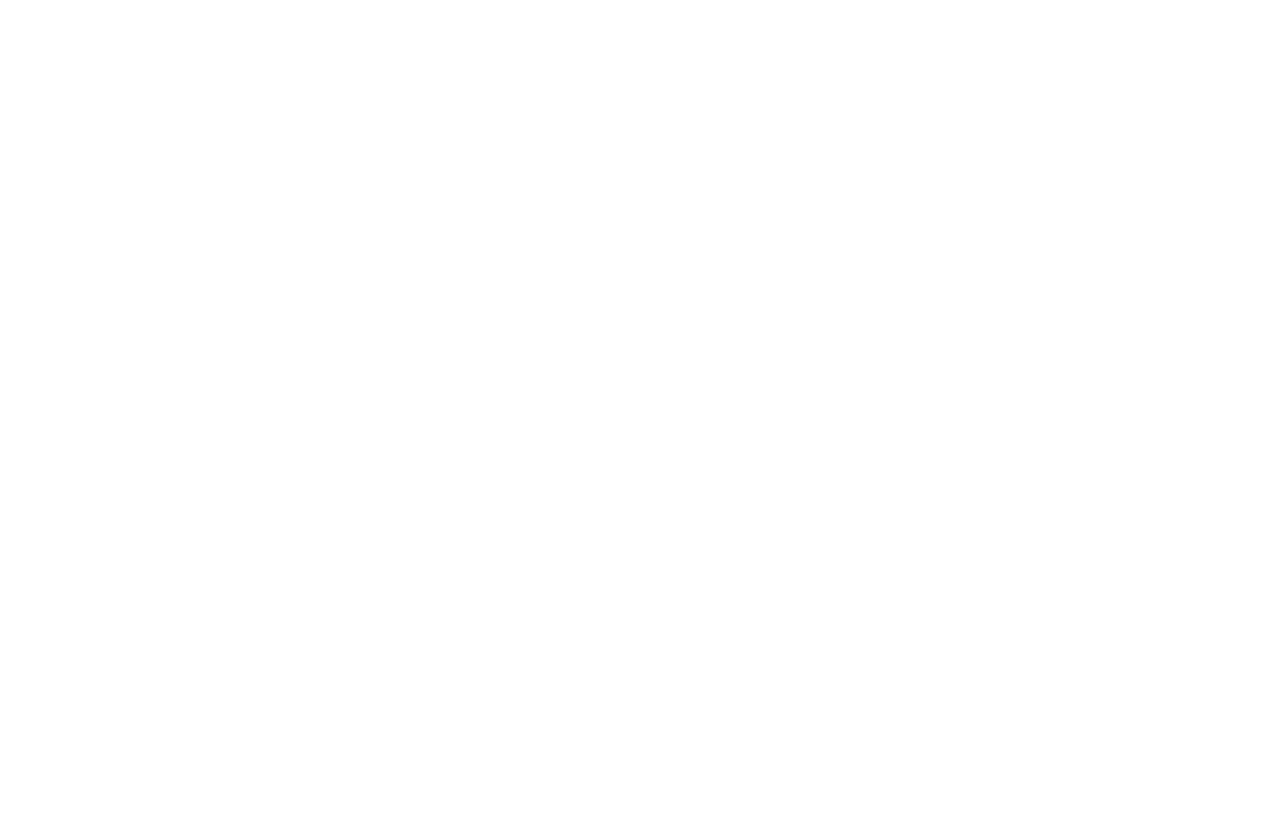
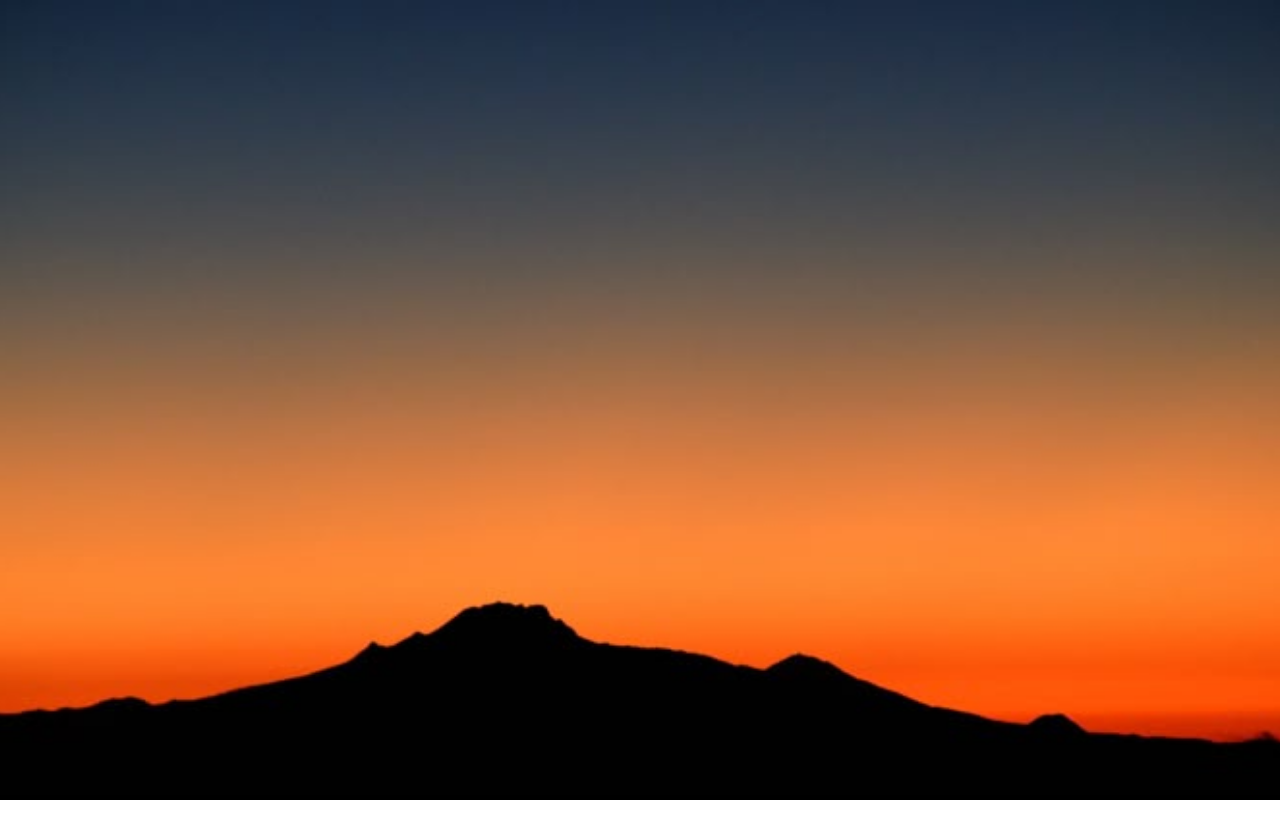
Before and after one commit to adwaitht22/Login-Page, a plain HTML site: page Index.html in a window 1280 px wide. Drawn offline with Linux system fonts and the light colour scheme.

Commit message:
Added the background image

```diff
--- a/style.css
+++ b/style.css
@@ -1,8 +1,15 @@
 .container{
-    background-image: url("images/background.jpg");
+    background-image: url("images/background.jpeg");
     background-size: cover;
     background-position: center;
     background-repeat: no-repeat;
     width: 100%;
     height: 100vh;
+    background-color: red;
 }
+
+html, body{
+    margin: 0;
+    padding: 0;
+    box-sizing: border-box;
+}
```
Also changed, not shown: Index.html (line endings or trailing spaces).
